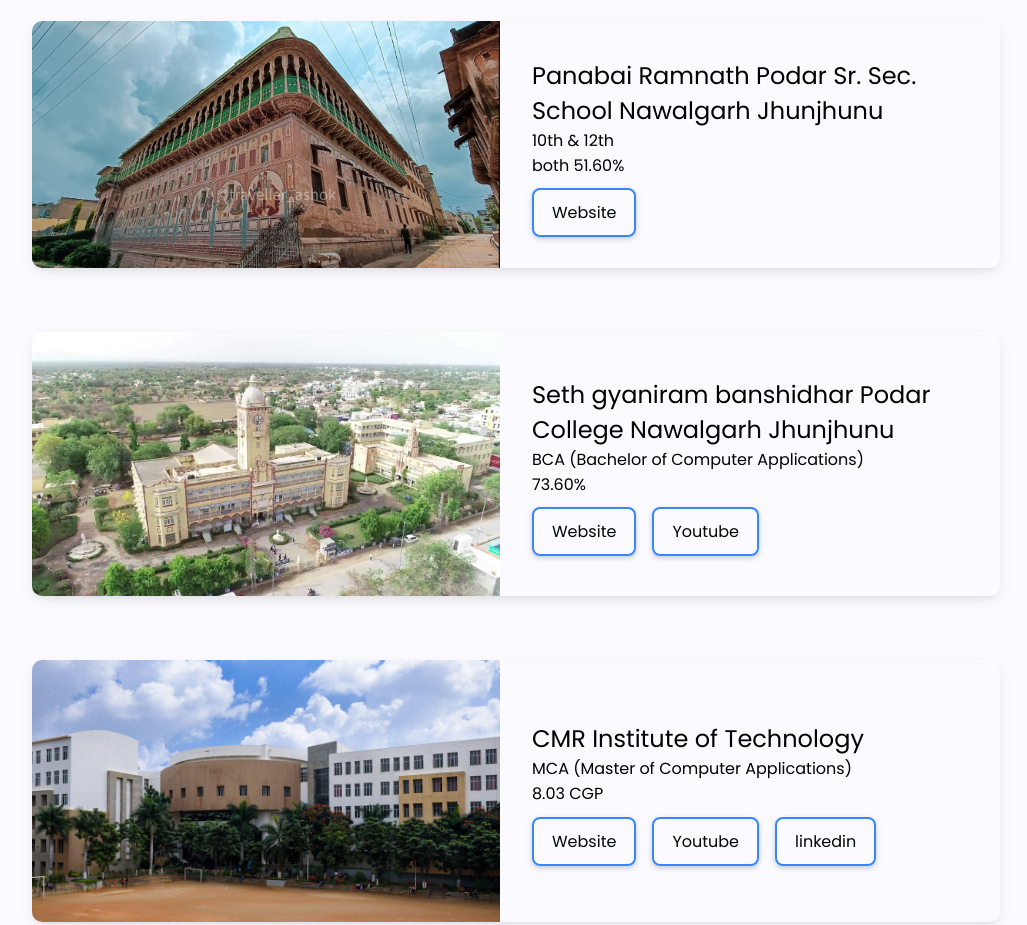
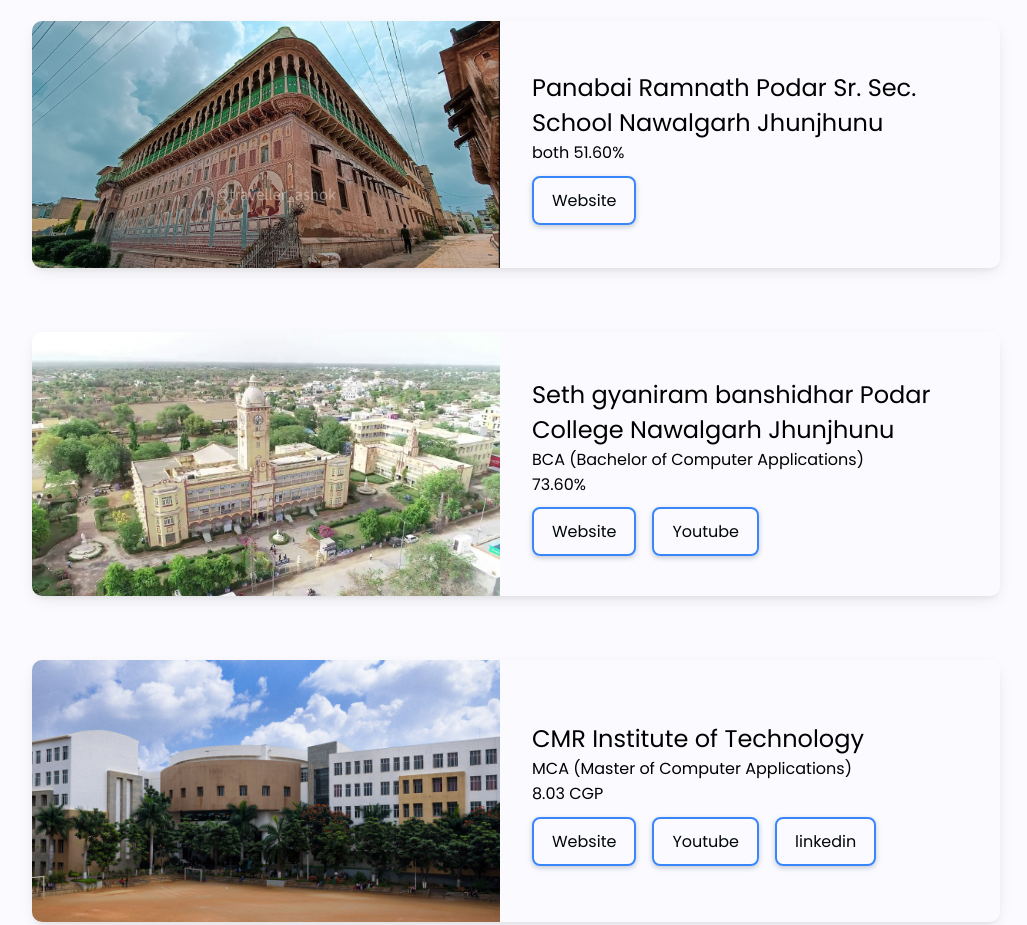
Before and after one commit to Deepak081999/Portfolio, a React (Create React App) app: page / in a window 1280 px wide. Shown: the part 2520-3445 px from the top of the page, without its empty margins (124-1151 px from the left). Built offline with nearby package versions, Linux system fonts and the light colour scheme.

Commit message:
frist commit

```diff
--- a/src/components/Education/Education.js
+++ b/src/components/Education/Education.js
@@ -1,6 +1,6 @@
 import React from "react";
 import Educationcard from "./Educcard/Educationcard";
-function Projects() {
+function Education() {
     return (
         <>
             <div className="ProjectWrapper" id="projects">
@@ -13,4 +13,4 @@
     );
 }
 
-export default Projects;
+export default Education;
--- a/src/components/Experinence/Experinence.js
+++ b/src/components/Experinence/Experinence.js
@@ -1,6 +1,6 @@
 import React from "react";
 import Experinencecard from "./Expcard/expcards";
-function Projects() {
+function Experinence() {
     return (
         <>
             <div className="ProjectWrapper" id="projects">
@@ -13,4 +13,4 @@
     );
 }
 
-export default Projects;
+export default Experinence;
--- a/src/data/Education.js
+++ b/src/data/Education.js
@@ -1,11 +1,9 @@
-import { FaYoutube } from "react-icons/fa";
-
 // --------------------------------------- Project List
 export const Educationschool = [
     {
         img: "./poder.jpg",
         name: "Panabai Ramnath Podar Sr. Sec. School Nawalgarh Jhunjhunu",
-        title: "10th & 12th",
+        // title: "10th & 12th",
         percentage: "both 51.60% ",
         Website: "https://aptrust.in/",
         Youtube: "",
```
